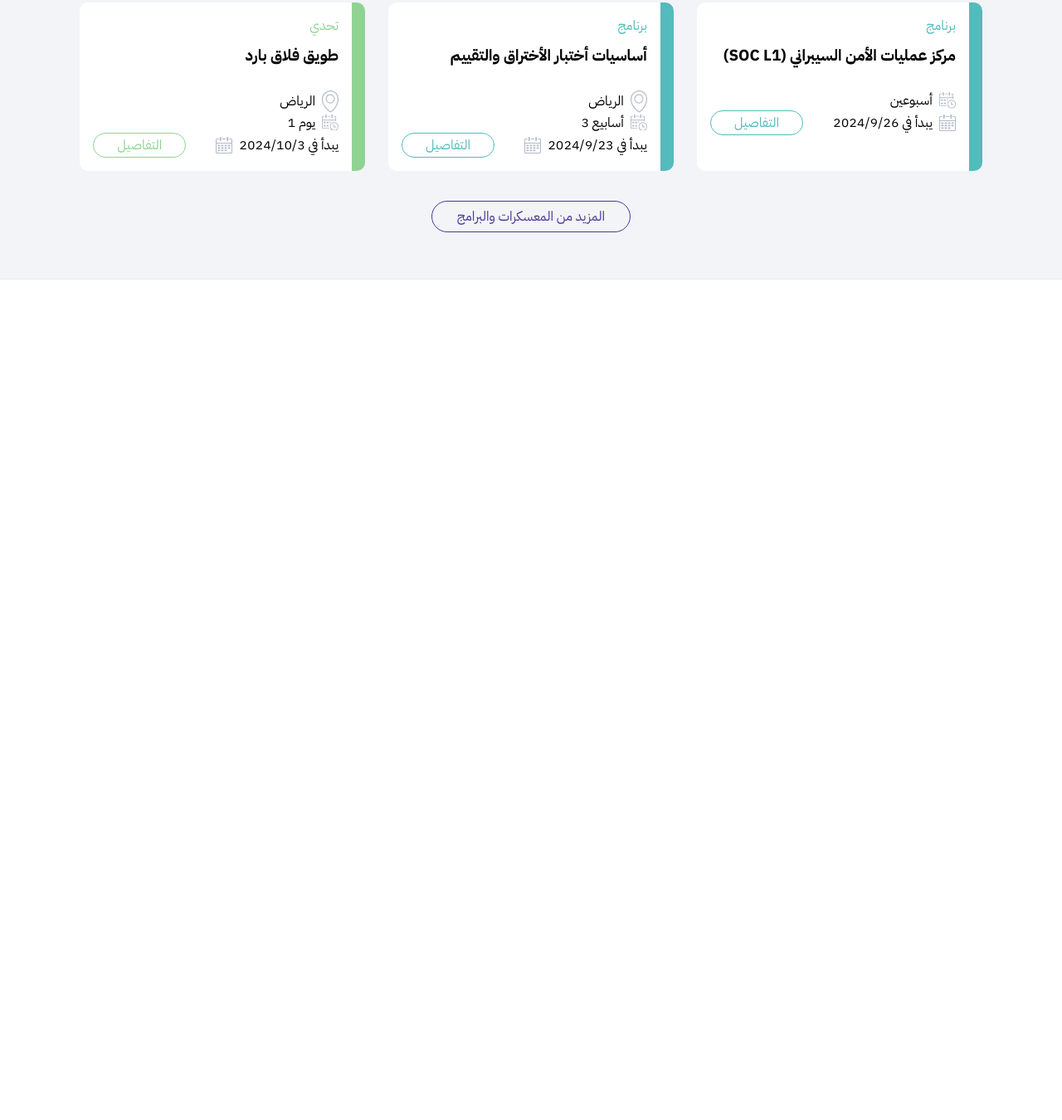
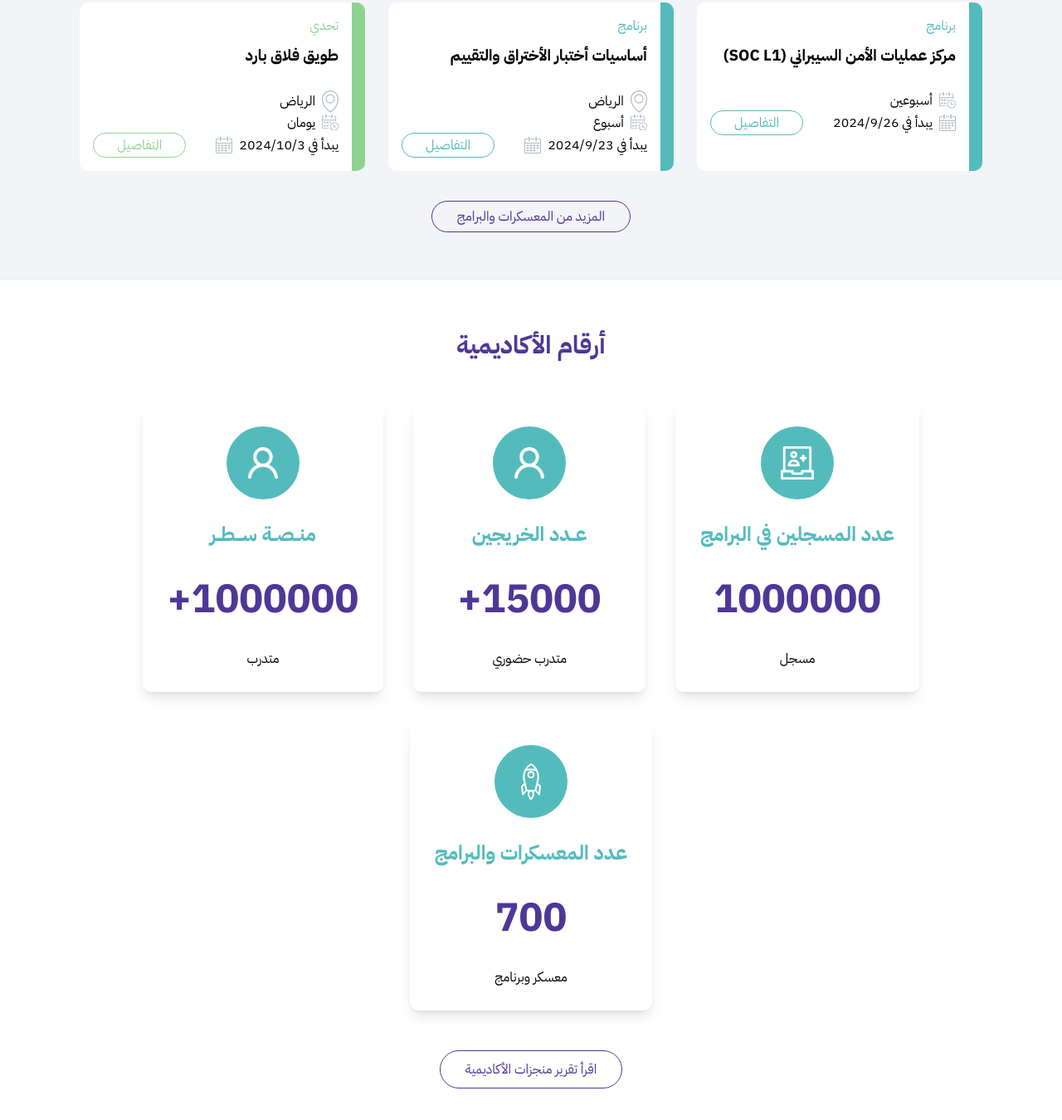
Before and after one commit to mohammed-dhabaab/tuwaiq-academy-clone, a plain HTML site: page index.html in a window 1280 px wide. Shown: the part 925-2275 px from the top of the page at 83% size. Before the commit the page ends 1262 px from the top, so only its background shows below. Drawn offline with Linux system fonts and the light colour scheme.

Commit message:
Completed homepage numbers section

```diff
--- a/index.css
+++ b/index.css
@@ -41,6 +41,7 @@
     --fs-14: 0.875rem; /* 14px */
 
     --size-88: 5.5rem;
+    --size-48: 3rem; /* 48px */
     --size-36: 2.25rem; /* 30px */
     --size-30: 1.875rem; /* 30px */
     --size-28: 1.75rem;
--- a/index.html
+++ b/index.html
@@ -105,7 +105,7 @@
                                         </svg>
                                     </div>
                                     <div class="program-time-frame">
-                                        <p class="program-time-frame-title">1 يوم</p>
+                                        <p class="program-time-frame-title">يومان</p>
                                         <svg width="20" fill="#B1BAC8" id="Layer_1" data-name="Layer 1"
                                             xmlns="http://www.w3.org/2000/svg" viewBox="0 0 122.88 119.97">
                                             <title>timetable</title>
@@ -152,7 +152,7 @@
                                         </svg>
                                     </div>
                                     <div class="program-time-frame">
-                                        <p class="program-time-frame-title">3 أسابيع</p>
+                                        <p class="program-time-frame-title">أسبوع</p>
                                         <svg width="20" fill="#B1BAC8" id="Layer_1" data-name="Layer 1"
                                             xmlns="http://www.w3.org/2000/svg" viewBox="0 0 122.88 119.97">
                                             <title>timetable</title>
@@ -218,7 +218,40 @@
 
         <section class="numbers">
             <div class="section-container">
+                <h2 class="numbers-title">أرقام الأكاديمية</h2>
+                <div class="numbers-sub-container">
+                    <div class="number-conatiner">
+                        <div class="number-icon"><img src="./assets/pages/home/numbers/member-icon.svg" alt="Rocket"></div>
+                        <h3 class="number-title">منــصــة ســـطــر</h3>
+                        <p class="number-stat">+1000000</p>
+                        <p class="number-type">متدرب</p>
+                    </div>
 
+                    <div class="number-conatiner">
+                        <div class="number-icon"><img src="./assets/pages/home/numbers/member-icon.svg" alt="Rocket"></div>
+                        <h3 class="number-title">عــدد
+                            الخريجين</h3>
+                        <p class="number-stat">+15000</p>
+                        <p class="number-type">متدرب حضوري</p>
+                    </div>
+
+
+                    <div class="number-conatiner">
+                        <div class="number-icon"><img src="./assets/pages/home/numbers/registerd-icon.svg" alt="Rocket"></div>
+                        <h3 class="number-title">عدد المسجلين في البرامج</h3>
+                        <p class="number-stat">1000000</p>
+                        <p class="number-type">مسجل</p>
+                    </div>
+
+                    <div class="number-conatiner">
+                        <div class="number-icon"><img src="./assets/pages/home/numbers/rocket-icon.svg" alt="Rocket"></div>
+                        <h3 class="number-title">عدد المعسكرات والبرامج</h3>
+                        <p class="number-stat">700</p>
+                        <p class="number-type">معسكر وبرنامج</p>
+                    </div>
+                </div>
+
+                <a href="#" class="numbers-more-button">اقرأ تقرير منجزات الأكاديمية</a>
             </div>
         </section>
 
--- a/styling/home.css
+++ b/styling/home.css
@@ -301,3 +301,77 @@
         grid-template-columns: repeat(3, auto);
     }
 }
+
+/* Numbers */
+.numbers {
+    padding: var(--container-y-padding) var(--container-x-padding);
+    height: auto;
+}
+
+.numbers .section-container {
+    display: flex;
+    flex-direction: column;
+    justify-content: center;
+    align-items: center;
+    gap: var(--size-48);
+}
+
+.numbers-title {
+    color: var(--primary-color);
+    font-size: var(--fs-30);
+}
+
+.numbers-sub-container {
+    display: flex;
+    flex-wrap: wrap;
+    align-items: center;
+    justify-content: center;
+    gap: var(--size-36);
+}
+
+.number-conatiner {
+    box-shadow: rgba(0, 0, 0, 0) 0px 0px 0px 0px, rgba(0, 0, 0, 0) 0px 0px 0px 0px, rgba(0, 0, 0, 0.1) 0px 10px 15px -3px, rgba(0, 0, 0, 0.1) 0px 4px 6px -4px;
+    padding: var(--size-28) var(--size-30);
+    border-radius: var(--size-10);
+    display: flex;
+    flex-direction: column;
+    align-items: center;
+    text-align: center;
+    gap: var(--size-24);
+    min-width: 280px;
+}
+
+.number-icon {
+    background-color: var(--secondary-color);
+    padding: var(--size-24);
+    width: var(--size-88);
+    height: var(--size-88);
+    border-radius: 50%;
+    display: flex;
+    align-items: center;
+    justify-content: center;
+}
+
+.number-title {
+    color: var(--secondary-color);
+    font-size: var(--fs-24);
+}
+
+.number-stat {
+    color: var(--primary-color);
+    font-weight: var(--fw-bold);
+    font-size: var(--fs-48);
+}
+
+.numbers-more-button {
+    color: var(--primary-color);
+    border: 1px solid var(--primary-color);
+    padding: var(--size-10) var(--size-30);
+    border-radius: var(--size-28);
+}
+
+.numbers-more-button:hover {
+    background-color: var(--primary-color);
+    color: var(--main-light-color);
+    transition: var(--transition);
+}
```
